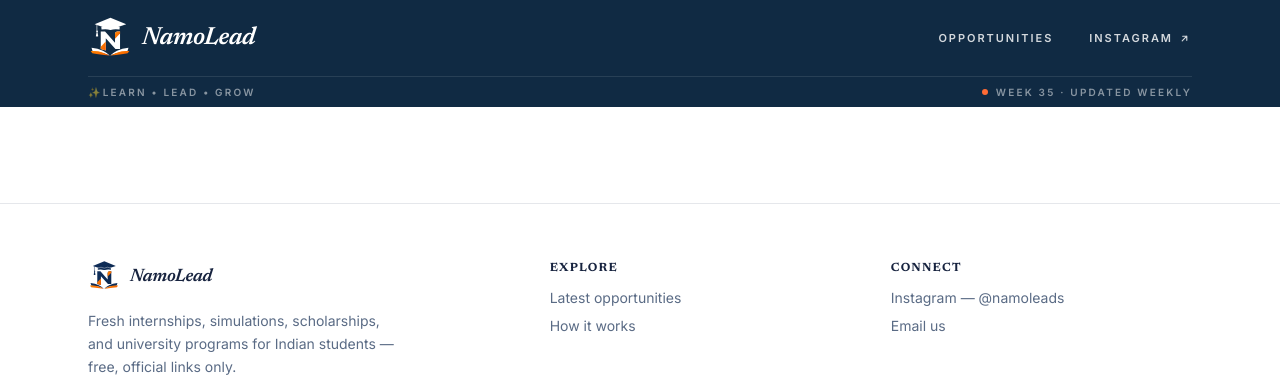
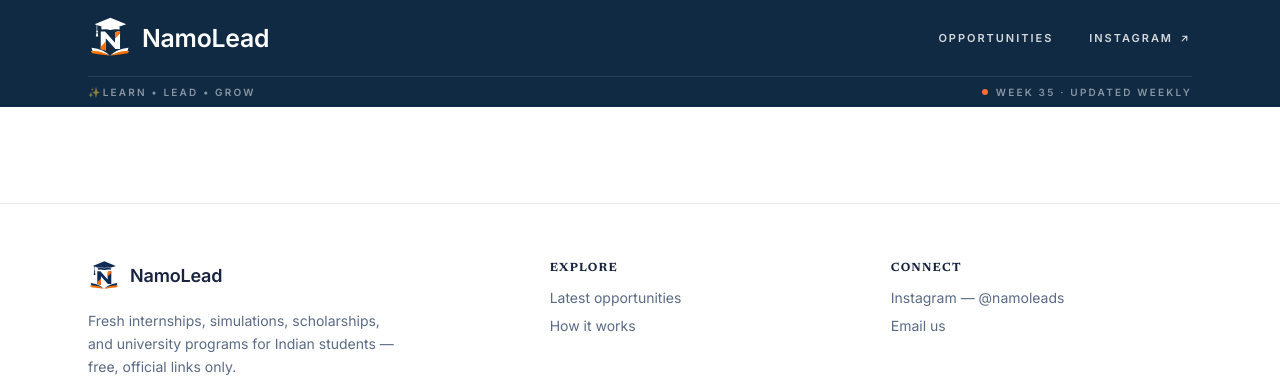
Before and after one commit to PranavAgarkar07/namolead, a Django app: template templates/base.html in a window 1280 px wide. Shown: the top 379 px of the page. Run offline with Django 5.2, Linux system fonts and the light colour scheme; the template is opened without the code that fills it, so the values that code supplies are empty; some libraries are stand-ins or nearby versions.

Commit message:
fix: use standard font for NamoLead name (issue #2)
- Change .wordmark to Inter (font-body), normal style, no italic/decorative
- Remove translate-y and conflicting font-bold/normal utilities from brand.html
- Keep weight 600, letter-spacing -0.01em for legibility, consistent with body typography

```diff
--- a/namolead/static/css/tokens.css
+++ b/namolead/static/css/tokens.css
@@ -59,12 +59,12 @@ h1, h2, h3, h4 {
   line-height: 1.1;
 }
 
-/* Masthead wordmark — editorial italic, the brand's signature mark */
+/* Wordmark — standard font, consistent with site body */
 .wordmark {
-  font-family: var(--font-display);
-  font-style: italic;
+  font-family: var(--font-body);
+  font-style: normal;
   font-weight: 600;
-  letter-spacing: -0.02em;
+  letter-spacing: -0.01em;
 }
 .text-navy { color: var(--navy) !important; }
 
--- a/templates/components/brand.html
+++ b/templates/components/brand.html
@@ -4,5 +4,5 @@
        class="{% if dark %}hidden{% endif %} h-full w-auto transition-transform duration-300 group-hover:scale-[1.04]">
   <img src="{% static 'img/namolead-logo-light.svg' %}" alt=""
        class="{% if not dark %}hidden{% endif %} h-full w-auto transition-transform duration-300 group-hover:scale-[1.04]">
-  <span class="wordmark {% if big %}text-[1.3rem] sm:text-[1.55rem] leading-none{% else %}text-lg leading-none{% endif %} translate-y-[0.045em]">NamoLead</span>
+  <span class="wordmark {% if big %}text-[1.3rem] sm:text-[1.55rem] leading-none{% else %}text-lg leading-none{% endif %}">NamoLead</span>
 </a>
```
